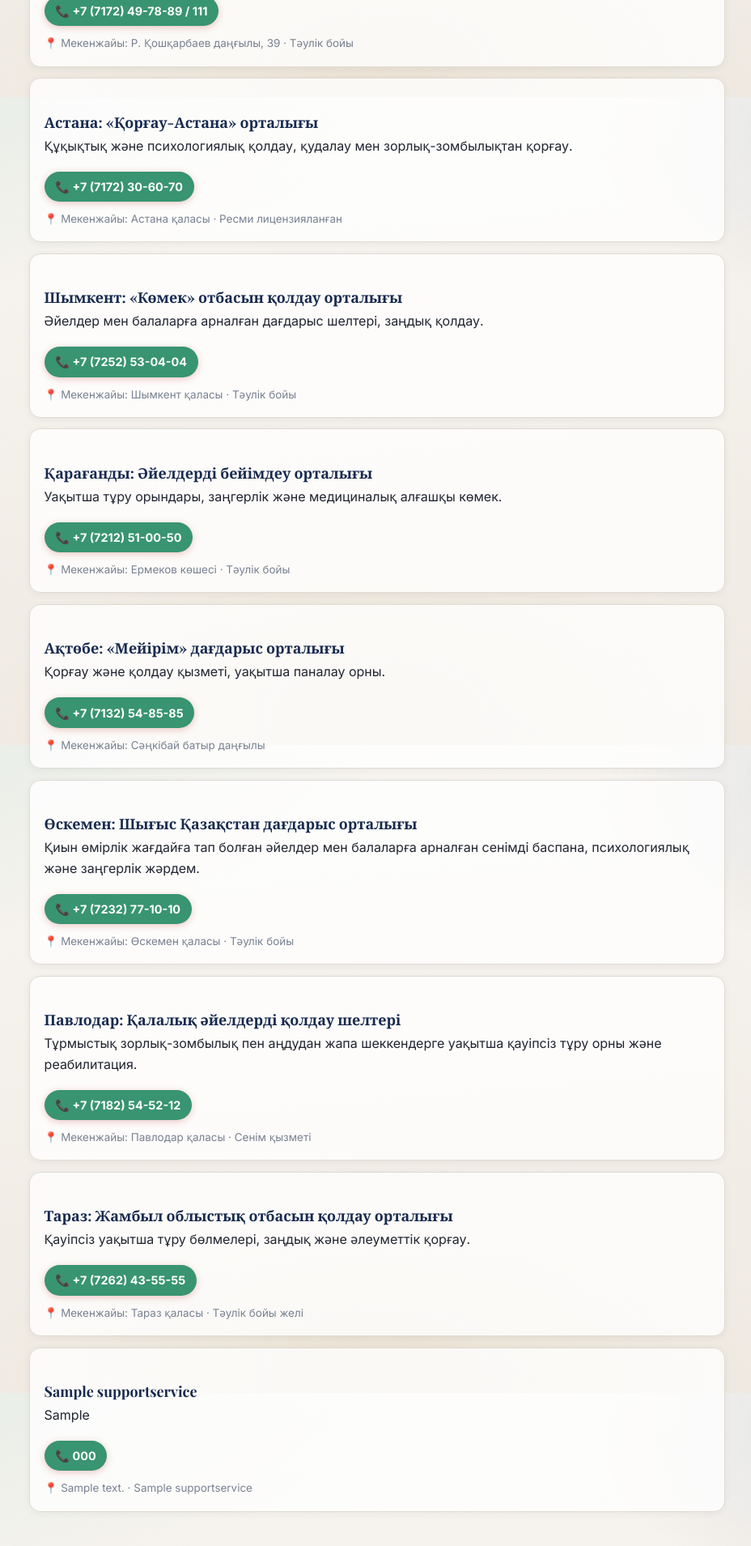
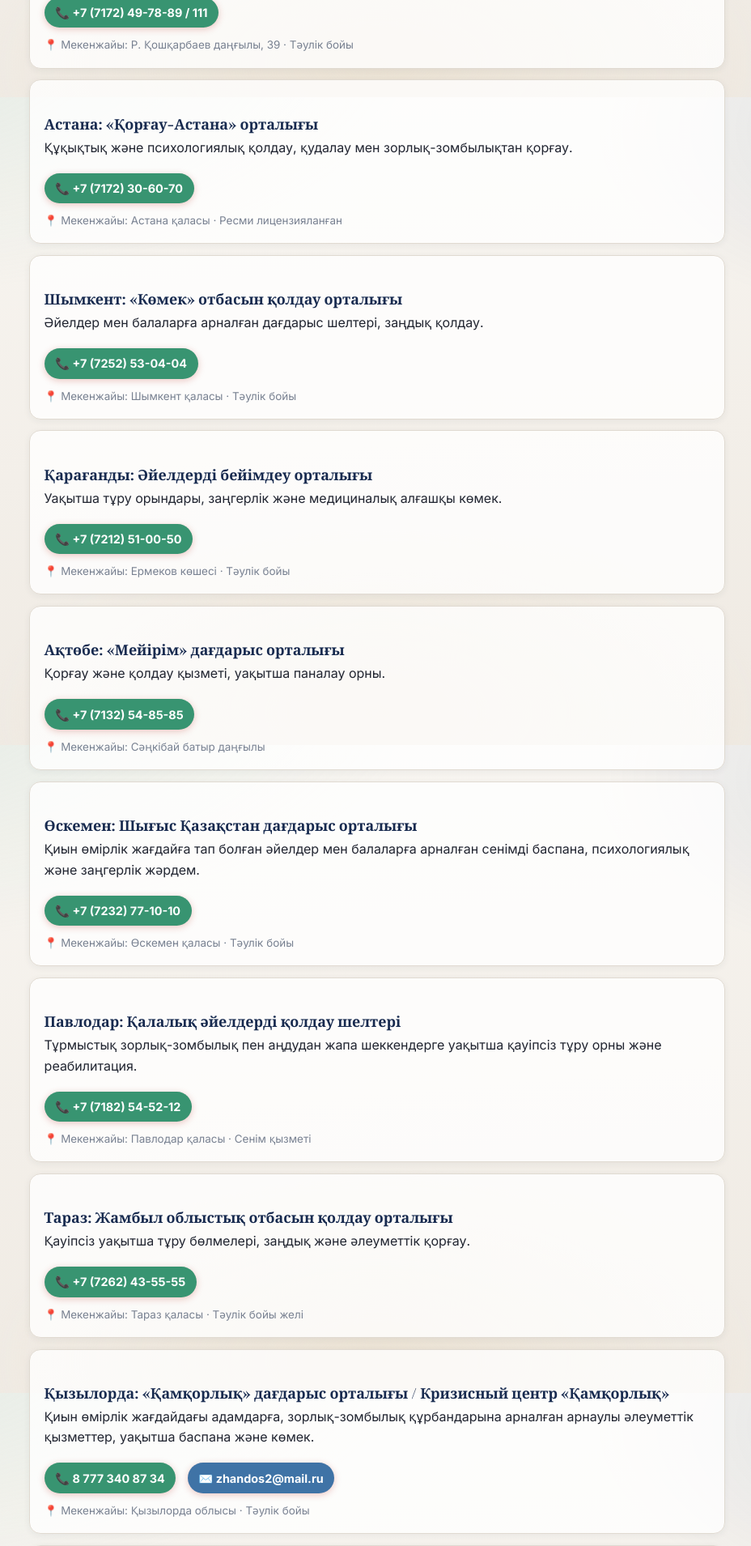
Before and after one commit to Bakbergen011/Stalking-aI, a Django app: template templates/core/resources.html in a window 1280 px wide. Shown: the part 1480-3389 px from the top of the page at 81% size, without its empty margins (174-1102 px from the left). Run offline with Django 5.2, Linux system fonts and the light colour scheme; the template is opened without the code that fills it: values that come from a table or form of the project are taken from there, others are empty; tables that the repository leaves empty hold one stand-in row (values such as "Sample post").

Commit message:
Add Kyzylorda crisis centers to map and resources list

```diff
--- a/static/js/map.js
+++ b/static/js/map.js
@@ -85,6 +85,19 @@
       phone: '+77262435555',
       phoneDisplay: '📞 +7 (7262) 43-55-55'
     },
+    kyzylorda: {
+      name: lang === 'ru' ? 'Кызылорда: «Қамқорлық» және «Жан» дағдарыс орталықтары' : 'Қызылорда: «Қамқорлық» және «Жан» дағдарыс орталықтары',
+      desc: lang === 'ru'
+        ? '1. Кризисный центр «Қамқорлық» · 2. КЦ «Жан» при ОО «Общество женщин-малых предпринимателей». Психологическая, социальная помощь и приют.'
+        : '1. «Қамқорлық» дағдарыс орталығы · 2. «Жан» дағдарыс орталығы. Әйелдер мен балаларға арналған көмек, уақытша баспана және қолдау.',
+      addr: lang === 'ru' ? '📍 Кызылординская область / г. Кызылорда' : '📍 Қызылорда облысы / Қызылорда қаласы',
+      phone: '+77773408734',
+      phoneDisplay: '📞 8 777 340 87 34',
+      extraPhone: '+77016644791',
+      extraDisplay: '📞 8 701 664 47 91',
+      email: 'zhandos2@mail.ru',
+      extraEmail: 'Sima1982@mail.ru'
+    },
     all: {
       name: lang === 'ru' ? 'Экстренная помощь по Казахстану' : 'Қазақстан бойынша жедел көмек',
       desc: lang === 'ru'
@@ -151,6 +164,12 @@
       var actionsHtml = '<a href="tel:' + data.phone + '" class="call-mini" id="infobox-call-btn">' + data.phoneDisplay + '</a>';
       if (data.extraPhone && data.extraDisplay) {
         actionsHtml += ' <a href="tel:' + data.extraPhone + '" class="call-mini" style="background:hsl(157, 45%, 40%);">' + data.extraDisplay + '</a>';
+      }
+      if (data.email) {
+        actionsHtml += ' <a href="mailto:' + data.email + '" class="call-mini" style="background:hsl(210, 45%, 45%);">✉️ ' + data.email + '</a>';
+      }
+      if (data.extraEmail) {
+        actionsHtml += ' <a href="mailto:' + data.extraEmail + '" class="call-mini" style="background:hsl(210, 45%, 45%);">✉️ ' + data.extraEmail + '</a>';
       }
       infoActionsEl.innerHTML = actionsHtml;
     }
--- a/templates/core/resources.html
+++ b/templates/core/resources.html
@@ -21,6 +21,7 @@
         <button type="button" class="city-btn" data-city="oskemen">Өскемен</button>
         <button type="button" class="city-btn" data-city="pavlodar">Павлодар</button>
         <button type="button" class="city-btn" data-city="taraz">Тараз</button>
+        <button type="button" class="city-btn" data-city="kyzylorda">Қызылорда</button>
       </div>
     </div>
 
@@ -75,6 +76,12 @@
         <span class="pin-ring"></span>
         <span class="pin-dot"></span>
         <span class="pin-name">Тараз</span>
+      </div>
+
+      <div class="kz-city-pin" style="left: 45.2%; top: 70.8%;" data-city="kyzylorda" tabindex="0" role="button" aria-label="Қызылорда">
+        <span class="pin-ring"></span>
+        <span class="pin-dot"></span>
+        <span class="pin-name">Қызылорда</span>
       </div>
 
       <!-- Floating City Details Box -->
@@ -157,6 +164,29 @@
         <p><a href="tel:+77262435555" class="call-mini" style="background: hsl(157, 45%, 40%);">📞 +7 (7262) 43-55-55</a></p>
         <p class="meta">📍 Мекенжайы: Тараз қаласы · Тәулік бойы желі</p>
       </li>
+
+      <li class="resource-card" data-city="kyzylorda">
+        <h2>Қызылорда: «Қамқорлық» дағдарыс орталығы / Кризисный центр «Қамқорлық»</h2>
+        <p>Қиын өмірлік жағдайдағы адамдарға, зорлық-зомбылық құрбандарына арналған арнаулы әлеуметтік қызметтер, уақытша баспана және көмек.</p>
+        <p style="display:flex; flex-wrap:wrap; gap:0.5rem;">
+          <a href="tel:+77773408734" class="call-mini" style="background: hsl(157, 45%, 40%);">📞 8 777 340 87 34</a>
+          <a href="mailto:zhandos2@mail.ru" class="call-mini" style="background: hsl(210, 45%, 45%);">✉️ zhandos2@mail.ru</a>
+        </p>
+        <p class="meta">📍 Мекенжайы: Қызылорда облысы · Тәулік бойы</p>
+      </li>
+
+      <li class="resource-card" data-city="kyzylorda">
+        <h2>Қызылорда: Кризисный центр «Жан» при ОО «Общество женщин-малых предпринимателей»</h2>
+        <p>Әйелдер мен балаларға психологиялық, құқықтық, әлеуметтік кеңес және көмек көрсету.</p>
+        <p style="display:flex; flex-wrap:wrap; gap:0.5rem;">
+          <a href="tel:+77242271473" class="call-mini" style="background: hsl(157, 45%, 40%);">📞 8 (7242) 27 14 73</a>
+          <a href="tel:+77016644791" class="call-mini" style="background: hsl(157, 45%, 40%);">📞 8 701 664 47 91</a>
+          <a href="tel:+77242262890" class="call-mini" style="background: hsl(157, 45%, 40%);">📞 8 (7242) 26 28 90</a>
+          <a href="tel:+77711313435" class="call-mini" style="background: hsl(157, 45%, 40%);">📞 8 771 131 34 35</a>
+          <a href="mailto:Sima1982@mail.ru" class="call-mini" style="background: hsl(210, 45%, 45%);">✉️ Sima1982@mail.ru</a>
+        </p>
+        <p class="meta">📍 Мекенжайы: Қызылорда қаласы · Сенім телефоны</p>
+      </li>
       {% for s in services %}
       <li class="resource-card" data-city="{{ s.region.slug }}">
         <h2>{% if lang == 'kk' %}{{ s.name_kk }}{% else %}{{ s.name_ru }}{% endif %}</h2>
```
